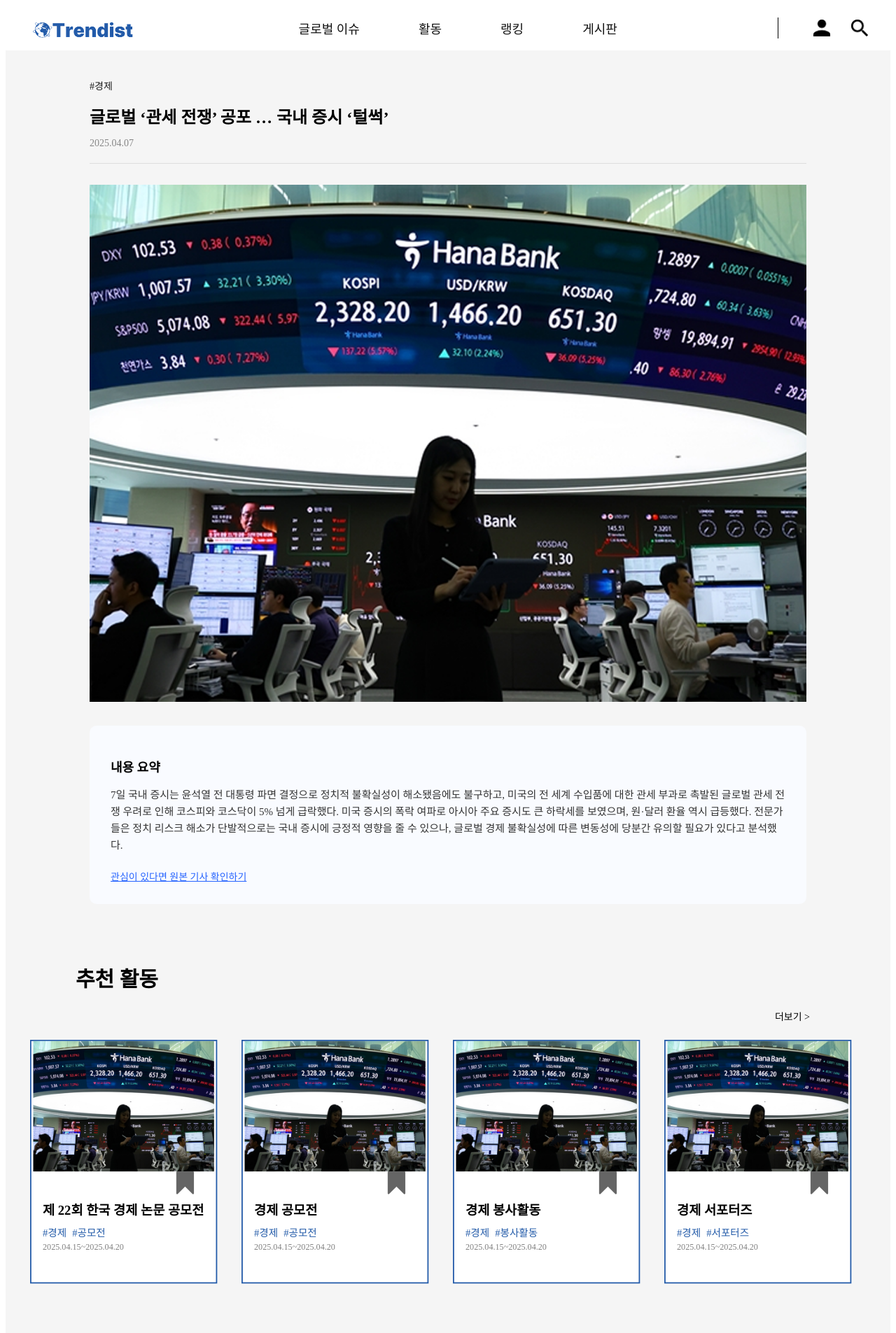
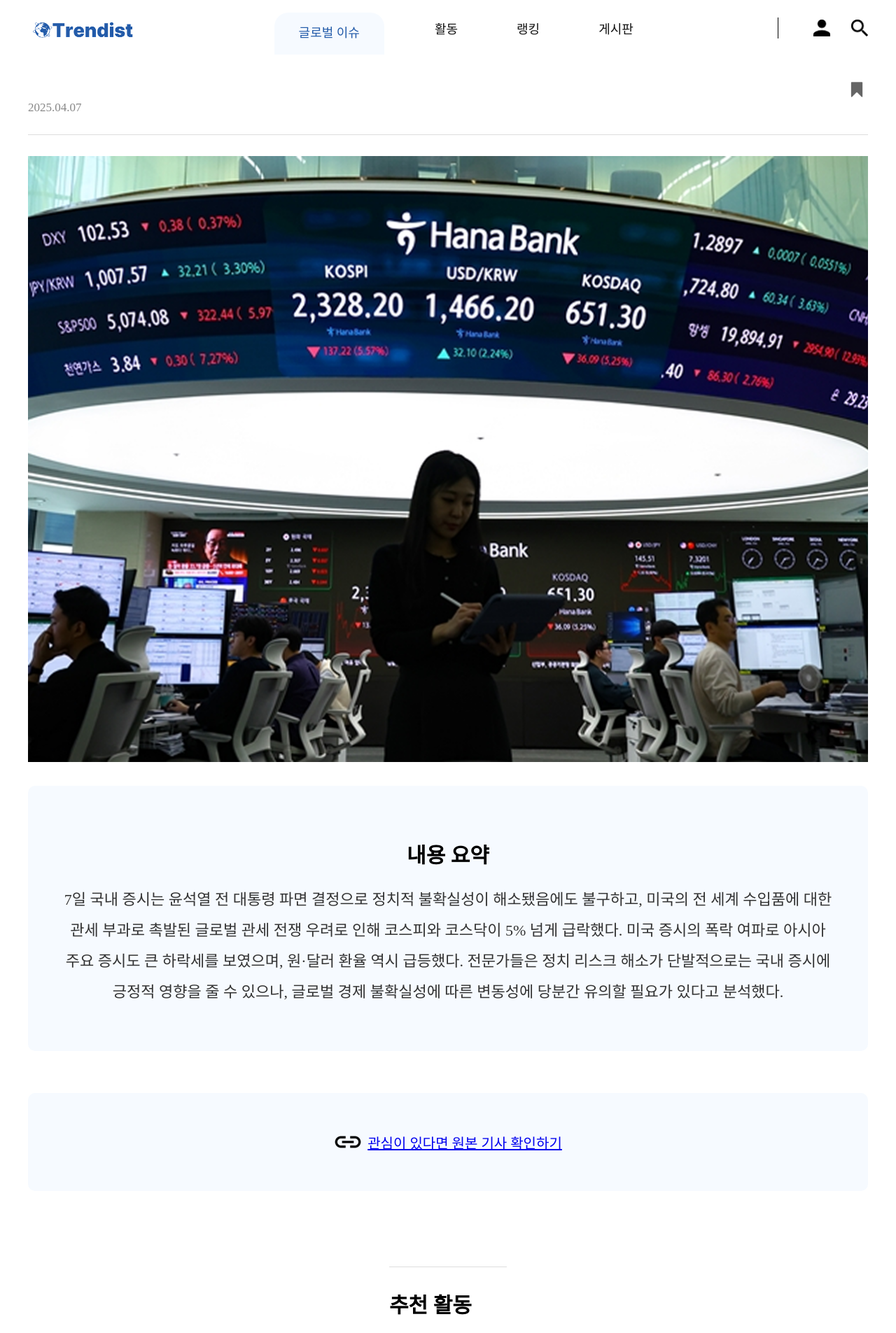
Before and after one commit to HIGHFIVE-SW/HIGHFIVE-FE, a React (Create React App) app: page /global-issue/1 in a window 1280 px wide. Shown: the top 1905 px of the page at 70% size. Built offline with nearby package versions, Linux system fonts and the light colour scheme.

Commit message:
feat:이슈 상세페이지 구현 + 상세페이지 더보기 구현

```diff
--- a/src/components/IssueCard.jsx
+++ b/src/components/IssueCard.jsx
@@ -34,17 +34,24 @@
   overflow: visible;
 
   .issue-title {
-    font-size: 28px;
+    font-size: 24px;
     font-weight: bold;
     margin-top: 50px;
     font-family: NotoSansCustom;
     padding: 0 20px;
+
+  height: 68px;
+  overflow: hidden;
+  text-overflow: ellipsis;
+  display: -webkit-box;
+  -webkit-line-clamp: 2;
+  -webkit-box-orient: vertical;
   }
 
   .issue-tag {
     font-size: 20px;
     color: #555;
-    margin-top: -20px;
+    margin-top: -10px;
     font-family: NotoSansCustom;
   }
 `;
--- a/src/components/activity/ActivityCard.jsx
+++ b/src/components/activity/ActivityCard.jsx
@@ -1,19 +1,25 @@
 import React from 'react';
 import styled from 'styled-components';
+import { Link } from 'react-router-dom';
 
+export default function ActivityCard({ title, tags, image, date, bookmarked, onToggle, isClosed }) {
+  const destination = getLinkFromTags(tags); //  자동 링크 결정
 
-export default function ActivityCard({ title, tags, image, date, bookmarked, onToggle }) {
-
-    return (
+  return (
+    <CardLink to={destination}>
       <Card>
         <ImageWrapper>
           <IssueImage src={image} alt="이슈 이미지" />
+          {isClosed && <ClosedBadge>마감</ClosedBadge>}
           <BookmarkIcon
             src={bookmarked
               ? require('../../assets/images/main/BookmarkFilledButton.png')
               : require('../../assets/images/main/BookmarkButton.png')}
             alt="북마크"
-            onClick={onToggle}
+            onClick={(e) => {
+              e.preventDefault(); // 링크 이동 방지
+              onToggle();
+            }}
           />
         </ImageWrapper>
         <p className="issue-title">{title}</p>
@@ -26,9 +32,31 @@
         </Tags>
         <DateText>{date}</DateText>
       </Card>
-    );
+    </CardLink>
+  );
+}
+
+// ✅ 태그에 따라 이동할 링크 결정
+function getLinkFromTags(tags) {
+  const allTags = Array.isArray(tags) ? tags : typeof tags === 'string' ? tags.split(' ') : [];
+
+  if (allTags.includes('#봉사활동')) return '/activity/volunteer';
+  if (allTags.includes('#인턴십')) return '/activity/internship';
+  if (allTags.includes('#공모전')) return '/activity/contest';
+  if (allTags.includes('#서포터즈')) return '/activity/supporters';
+
+  return '/activity/preview';
+}
+
+const CardLink = styled(Link)`
+  text-decoration: none;
+  color: inherit;
+  display: inline-block;
+
+  &:hover {
+    opacity: 0.9;
   }
-
+`;
 
 const Card = styled.div`
   width: 330px;
@@ -42,6 +70,7 @@
   justify-content: flex-start;
   overflow: visible;
   padding: 0 20px;
+  cursor: pointer;
 
   .issue-title {
     font-size: 23px;
@@ -49,6 +78,13 @@
     margin-top: 50px;
     margin-bottom: 10px;
     font-family: NotoSansCustom;
+
+  height: 60px;
+  overflow: hidden;
+  text-overflow: ellipsis;
+  display: -webkit-box;
+  -webkit-line-clamp: 2; /* 최대 2줄 */
+  -webkit-box-orient: vertical;
   }
 `;
 
@@ -96,3 +132,19 @@
   color: #808080;
   margin: 0;
 `;
+
+const ClosedBadge = styled.div`
+  position: absolute;
+  top: 0px;
+  left: -20px;
+  background-color: #656565;
+  color: white;
+  font-size: 15px;
+  padding: 8px 20px;
+  z-index: 20;
+  font-family: 'NotoSansCustom';
+
+  display: flex;
+  align-items: center;
+  justify-content: center;
+`;
--- a/src/layout/MainNav.jsx
+++ b/src/layout/MainNav.jsx
@@ -11,7 +11,9 @@
   const [searchQuery, setSearchQuery] = useState('');
   const navigate = useNavigate();
   const location = useLocation();
-
+  const isGlobalIssueActive =
+    location.pathname.startsWith('/global-issue') ||
+    location.pathname.startsWith('/more-detail');
 
   const toggleSearch = () => {
     setShowSearch((prev) => !prev);
@@ -37,12 +39,13 @@
       </Logo>
 
       <NavMenu>
-        <NavItem
-          className={location.pathname === '/global-issue' ? 'active' : ''}
-          onClick={() => navigate('/global-issue')}
-        >
-          글로벌 이슈
-        </NavItem>
+      <NavItem
+        className={isGlobalIssueActive ? 'active' : ''}
+        onClick={() => navigate('/global-issue')}
+      >
+        글로벌 이슈
+      </NavItem>
+
         <NavItem
           className={location.pathname === '/activity' ? 'active' : ''}
           onClick={() => navigate('/activity')}
@@ -93,7 +96,6 @@
   );
 }
 
-// ================= Styled Components =================
 
 const NavWrapper = styled.nav`
   width: 100%;
@@ -104,10 +106,7 @@
   background-color: white;
   box-sizing: border-box;
   height: 64px;
-<<<<<<< HEAD
  border-bottom: none;
-=======
->>>>>>> develop
 `;
 
 const Logo = styled.div`
--- a/src/pages/GlobalIssueDetailPage.jsx
+++ b/src/pages/GlobalIssueDetailPage.jsx
@@ -1,9 +1,13 @@
-import React from 'react';
+import {React,useState} from 'react';
 import styled from 'styled-components';
+import { useLocation,useNavigate } from 'react-router-dom';
 import MainNav from '../layout/MainNav';
 import Footer from '../layout/Footer';
 import ActivityCard from '../components/activity/ActivityCard';
 import sampleImage from '../assets/images/main/ic_IssueCardSample.png';
+import linkIcon from '../assets/images/ic_Link.png';
+import BookmarkButtonIcon from '../assets/images/main/BookmarkButton.png';
+import BookmarkFilledIcon from '../assets/images/main/BookmarkFilledButton.png';
 
 const dummyActivities = [
   {
@@ -11,7 +15,7 @@
     title: '제 22회 한국 경제 논문 공모전',
     tags: ['#경제', '#공모전'],
     date: '2025.04.15~2025.04.20',
-    image: sampleImage,
+    image: require('../assets/images/activity/ic_ActivityImage.png'),
     bookmarked: false,
   },
   {
@@ -19,7 +23,7 @@
     title: '경제 공모전',
     tags: ['#경제', '#공모전'],
     date: '2025.04.15~2025.04.20',
-    image: sampleImage,
+    image: require('../assets/images/activity/ic_ActivityImage.png'),
     bookmarked: false,
   },
   {
@@ -27,7 +31,7 @@
     title: '경제 봉사활동',
     tags: ['#경제', '#봉사활동'],
     date: '2025.04.15~2025.04.20',
-    image: sampleImage,
+    image: require('../assets/images/activity/ic_ActivityImage.png'),
     bookmarked: false,
   },
   {
@@ -35,19 +39,58 @@
     title: '경제 서포터즈',
     tags: ['#경제', '#서포터즈'],
     date: '2025.04.15~2025.04.20',
-    image: sampleImage,
+    image: require('../assets/images/activity/ic_ActivityImage.png'),
+    bookmarked: false,
+  },
+  {
+    id: 5,
+    title: '환경 서포터즈',
+    tags: ['#환경', '#서포터즈'],
+    date: '2025.04.15~2025.04.20',
+    image: require('../assets/images/activity/ic_ActivityImage.png'),
+    bookmarked: false,
+  },
+  {
+    id: 6,
+    title: '사람과 사회 서포터즈',
+    tags: ['#사람과 사회', '#서포터즈'],
+    date: '2025.04.15~2025.04.20',
+    image: require('../assets/images/activity/ic_ActivityImage.png'),
     bookmarked: false,
   },
 ];
 
+
 export default function GlobalIssueDetailPage() {
+  const location = useLocation();
+  const navigate = useNavigate();
+  const { label, title } = location.state || {};
+
+  const [bookmarked, setBookmarked] = useState(false);
+  const toggleBookmark = () => setBookmarked((prev) => !prev);
+
+  const filteredActivities = dummyActivities.filter((activity) =>
+    activity.tags.includes(label) );
+
   return (
     <PageWrapper>
       <MainNav />
       <ContentWrapper>
-        <Label>#경제</Label>
-        <Title>글로벌 ‘관세 전쟁’ 공포 … 국내 증시 ‘털썩’</Title>
+      <HeaderWrapper>
+        <div>
+            <LabelWrapper>
+            <Label>{label?.replace('#', '')}</Label>
+            </LabelWrapper>
+            <Title>{title}</Title>
             <Date>2025.04.07</Date>
+        </div>
+        <BookmarkIcon
+            src={bookmarked ? BookmarkFilledIcon : BookmarkButtonIcon}
+            alt="북마크"
+            onClick={toggleBookmark}
+        />
+        </HeaderWrapper>
+
         <Divider />
         <MainImage src={sampleImage} alt="이슈 이미지" />
         <SummarySection>
@@ -60,16 +103,26 @@
             국내 증시에 긍정적 영향을 줄 수 있으나, 글로벌 경제 불확실성에 따른 변동성에
             당분간 유의할 필요가 있다고 분석했다.
           </SummaryText>
-          <OriginalLink href="#">관심이 있다면 원본 기사 확인하기</OriginalLink>
         </SummarySection>
+        <SummarySection>
+          <OriginalLink href="#">
+            <LinkImage src={linkIcon} alt="링크 아이콘" />
+            관심이 있다면 원본 기사 확인하기
+          </OriginalLink>
+        </SummarySection>
+      </ContentWrapper>
 
       <RecommendWrapper>
+        <Divider />
         <RecommendCardsHeader>
           <RecommendTitle>추천 활동</RecommendTitle>
-            <MoreLink href="#">더보기 &gt;</MoreLink>
+          <MoreLink onClick={() => navigate(`/more-detail?query=${encodeURIComponent(label)}`)}>
+            더보기 &gt;
+        </MoreLink>
+
         </RecommendCardsHeader>
         <RecommendCards>
-            {dummyActivities.map((activity) => (
+            {filteredActivities.map((activity) => (
                 <CardWrapper key={activity.id}>
                 <ActivityCard
                     title={activity.title}
@@ -82,8 +135,8 @@
                 </CardWrapper>
         ))}
         </RecommendCards>
+
       </RecommendWrapper>
-      </ContentWrapper>
       <Footer />
     </PageWrapper>
   );
@@ -92,30 +145,36 @@
 const PageWrapper = styled.div`
   display: flex;
   flex-direction: column;
-  background-color: #f5f5f5;
+  background-color: #fff;
 `;
 
 const ContentWrapper = styled.div`
-  max-width: 1024px;
+  max-width: 1200px;
   margin: 40px auto;
   padding: 0 20px;
 `;
 
+const RecommendWrapper = styled.div`
+  max-width: 1200px;
+  margin: 0 auto;
+  padding: 0 20px 40px 20px;
+`;
+
 const Label = styled.div`
   color: #1a1a1a;
-  font-size: 14px;
+  font-size: 20px;
   font-weight: 500;
   margin-bottom: 12px;
 `;
 
 const Title = styled.h1`
-  font-size: 24px;
+  font-size: 30px;
   font-weight: 700;
   margin-bottom: 8px;
 `;
 
 const Date = styled.p`
-  font-size: 14px;
+  font-size: 17px;
   color: #888;
   margin-bottom: 20px;
 `;
@@ -133,36 +192,41 @@
 `;
 
 const SummarySection = styled.div`
-  background-color: #f9fbff;
-  padding: 30px;
+  background-color: #f6faff;
+  padding: 50px;
   border-radius: 10px;
   margin-bottom: 60px;
 `;
 
 const SummaryTitle = styled.h2`
-  font-size: 18px;
-  font-weight: 700;
-  margin-bottom: 16px;
+  font-size: 30px;
+  font-weight: 600;
+  margin-bottom: 10px;
+  text-align: center;
 `;
 
 const SummaryText = styled.p`
-  font-size: 15px;
+  font-size: 22px;
   color: #333;
-  line-height: 1.6;
+  line-height: 2;
   margin-bottom: 12px;
+  text-align: center;
 `;
 
 const OriginalLink = styled.a`
-  display: inline-block;
-  font-size: 14px;
-  color: #2764ff;
+  display: flex;
+  align-items: center;
+  justify-content: center;
+  font-size: 20px;
+  color: #235BA9
   margin-top: 10px;
-  text-decoration: underline;
   cursor: pointer;
 `;
 
-const RecommendWrapper = styled.div`
-  padding: 40px 60px 40px 60px;
+const LinkImage = styled.img`
+  width: 40px;
+  height: 40px;
+  margin-right: 8px;
 `;
 
 const RecommendCardsHeader = styled.div`
@@ -175,9 +239,7 @@
 const RecommendTitle = styled.h3`
   font-size: 30px;
   font-weight: 700;
-  margin-top: -30px;
-  margin-left: -80px;
-
+  margin-top: 0;
 `;
 
 const MoreLink = styled.a`
@@ -185,8 +247,7 @@
   color: #000;
   cursor: pointer;
   text-decoration: none;
-  margin-right: -65px;
-  margin-top: 50px;
+  margin-bottom: -70px;
 
   &:hover {
     text-decoration: underline;
@@ -196,10 +257,8 @@
 const RecommendCards = styled.div`
   display: grid;
   grid-template-columns: repeat(4, 1fr);
-  gap: 5px;
+  gap: 15px;
   width: 100%;
-  max-width: 1540px;
-  margin-left: -145px;
 `;
 
 const CardWrapper = styled.div`
@@ -208,3 +267,25 @@
   width: fit-content;
   zoom: 0.9;
 `;
+
+const LabelWrapper = styled.div`
+  display: flex;
+  align-items: center;
+  gap: 8px;
+`;
+
+const HeaderWrapper = styled.div`
+  position: relative;
+  display: flex;
+  justify-content: space-between;
+  align-items: flex-start;
+`;
+
+const BookmarkIcon = styled.img`
+  position: absolute;
+  top: 0;
+  right: 0;
+  width: 32px;
+  height: 32px;
+  cursor: pointer;
+`;
--- a/src/pages/GlobalIssuePage.jsx
+++ b/src/pages/GlobalIssuePage.jsx
@@ -1,4 +1,4 @@
- import React, { useState, useEffect } from 'react';
+import React, { useState, useEffect } from 'react';
 import styled from 'styled-components';
 import MainNav from '../layout/MainNav';
 import Footer from '../layout/Footer';
@@ -83,7 +83,7 @@
         selectedCategory={activeCategory}
         onSelectCategory={(cat) => {
           setActiveCategory(cat);
-          goToPage(1); // 선택 시 1페이지로 초기화
+          goToPage(1);
         }}
       />
 
@@ -97,7 +97,7 @@
             image={item.image}
             bookmarked={bookmarkedIds.includes(item.id)}
             onToggle={() => toggleBookmark(item.id)}
-            onClick={() => navigate(`/global-issue/${item.id}`)}
+            onClick={() => navigate(`/global-issue/${item.id}`, { state: { label: item.tag, title: item.title } })}
           />
         ))}
       </IssueGrid>
--- a/src/pages/MainPage.jsx
+++ b/src/pages/MainPage.jsx
@@ -73,7 +73,7 @@
             <Title>최신 이슈</Title>
             <Subtitle>빠르게 알아보는 글로벌 이슈</Subtitle>
           </Header>
-          <MoreLink>더보기 &gt;</MoreLink>
+          <MoreLink onClick={() => navigate('/global-issue')}>더보기 &gt;</MoreLink>
           <IssueGrid>
             {dummyIssues.map((item, idx) => (
               <IssueCard
--- /dev/null
+++ b/src/pages/MoreDetailPage.jsx
@@ -0,0 +1,136 @@
+import React from 'react';
+import styled from 'styled-components';
+import { useLocation } from 'react-router-dom';
+import MainNav from '../layout/MainNav';
+import Footer from '../layout/Footer';
+import ActivityCard from '../components/activity/ActivityCard';
+import Pagination from '../components/common/Pagination';
+import usePagination from '../hooks/usePagination';
+import activityImage from '../assets/images/activity/ic_ActivityImage.png';
+
+// 정규화 함수 추가
+function normalizeLabel(label) {
+  if (!label) return '';
+  return '#' + label.replace(/\s/g, '').replace('#', '');
+}
+
+export default function MoreDetailPage() {
+  const location = useLocation();
+  const queryParams = new URLSearchParams(location.search);
+  const rawFilterTag = queryParams.get('query');
+  const filterTag = normalizeLabel(rawFilterTag); // 정규화된 필터 태그
+
+  const dummyActivities = [
+    ...Array.from({ length: 15 }, (_, idx) => ({
+      id: idx + 1,
+      title: `제 ${idx + 1}회 한국 경제 논문 공모전`,
+      tags: ['#경제', '#공모전'],
+      date: '2025.04.15~2025.04.20',
+      image: activityImage,
+      bookmarked: false,
+      isClosed: [5, 9, 14].includes(idx + 1),
+    })),
+    {
+      id: 16,
+      title: '기후위기 대응 환경 세미나',
+      tags: ['#환경', '#공모전'],
+      date: '2025.04.10~2025.04.20',
+      image: activityImage,
+      bookmarked: false,
+      isClosed: false,
+    },
+    {
+      id: 17,
+      title: '에코 자원순환 캠페인',
+      tags: ['#환경', '#봉사활동'],
+      date: '2025.04.12~2025.04.22',
+      image: activityImage,
+      bookmarked: false,
+      isClosed: false,
+    },
+    {
+      id: 18,
+      title: '지역사회 혁신 프로젝트',
+      tags: ['#사람과사회', '#서포터즈'],
+      date: '2025.04.14~2025.04.25',
+      image: activityImage,
+      bookmarked: false,
+      isClosed: true,
+    },
+    {
+      id: 19,
+      title: '청소년 멘토링 봉사',
+      tags: ['#사람과사회', '#봉사활동'],
+      date: '2025.04.15~2025.04.30',
+      image: activityImage,
+      bookmarked: false,
+      isClosed: false,
+    },
+    {
+      id: 20,
+      title: '그린리더 환경 인턴십',
+      tags: ['#환경', '#인턴십'],
+      date: '2025.04.16~2025.04.30',
+      image: activityImage,
+      bookmarked: false,
+      isClosed: true,
+    }
+  ];
+
+  const filteredActivities = dummyActivities.filter((activity) =>
+    filterTag ? activity.tags.includes(filterTag) : true
+  );
+
+  const itemsPerPage = 12;
+  const { currentPage, totalPages, currentData, goToPage } = usePagination(filteredActivities, itemsPerPage);
+
+  return (
+    <PageWrapper>
+      <MainNav />
+      <Content>
+        <PageTitle>추천 활동</PageTitle>
+
+        <CardGrid>
+          {currentData.map((activity) => (
+            <ActivityCard
+              key={activity.id}
+              title={activity.title}
+              tags={activity.tags}
+              date={activity.date}
+              image={activity.image}
+              bookmarked={activity.bookmarked}
+              onToggle={() => {}}
+              isClosed={activity.isClosed}
+            />
+          ))}
+        </CardGrid>
+
+        <Pagination currentPage={currentPage} totalPages={totalPages} goToPage={goToPage} />
+      </Content>
+      <Footer />
+    </PageWrapper>
+  );
+}
+
+const PageWrapper = styled.div`
+  background-color: #fff;
+  min-height: 100vh;
+`;
+
+const Content = styled.div`
+  max-width: 1400px;
+  margin: 40px auto;
+  padding: 0 30px;
+`;
+
+const PageTitle = styled.h1`
+  font-size: 28px;
+  margin-bottom: 32px;
+`;
+
+const CardGrid = styled.div`
+  display: grid;
+  grid-template-columns: repeat(4, 1fr);
+  gap: 32px;
+  margin-bottom: 40px;
+`;
--- a/src/pages/SearchResultPage.jsx
+++ b/src/pages/SearchResultPage.jsx
@@ -60,8 +60,9 @@
     }, [location.search]);
 
     const handleSearch = () => {
-      setSearchQuery(inputValue);
-      inputRef.current?.blur();
+      if (inputValue.trim()) {
+        navigate(`/search?query=${inputValue.trim()}`);
+      }
     };
 
     const lowerQuery = searchQuery.toLowerCase();
--- a/src/routes/Route.jsx
+++ b/src/routes/Route.jsx
@@ -13,7 +13,7 @@
 import MainPage from '../pages/MainPage';
 import GlobalIssueDetailPage from '../pages/GlobalIssueDetailPage';
 import FreeBoardPage from '../pages/board/FreeBoardPage';
-
+import MoreDetailPage from '../pages/MoreDetailPage';
 
 export default function AppRoutes() {
   return (
@@ -28,6 +28,7 @@
       <Route path="/search" element={<SearchResultPage />} />
       <Route path="/more/global" element={<MoreGlobalPage />} />
       <Route path="/more/activity" element={<MoreActivityPage />} />
+      <Route path="/more-detail" element={<MoreDetailPage />} />
       <Route path="/global-issue/:id" element={<GlobalIssueDetailPage />} />
       <Route path="/board/review" element={<ReviewBoardPage />} />
 
```
Also changed, not shown: src/pages/MoreActivityPage.jsx (+7 -1 lines), src/assets/images/ic_Link.png (added), src/assets/images/search/ic_Link.png (added). Lines whose indentation alone changed are shown as unchanged.
